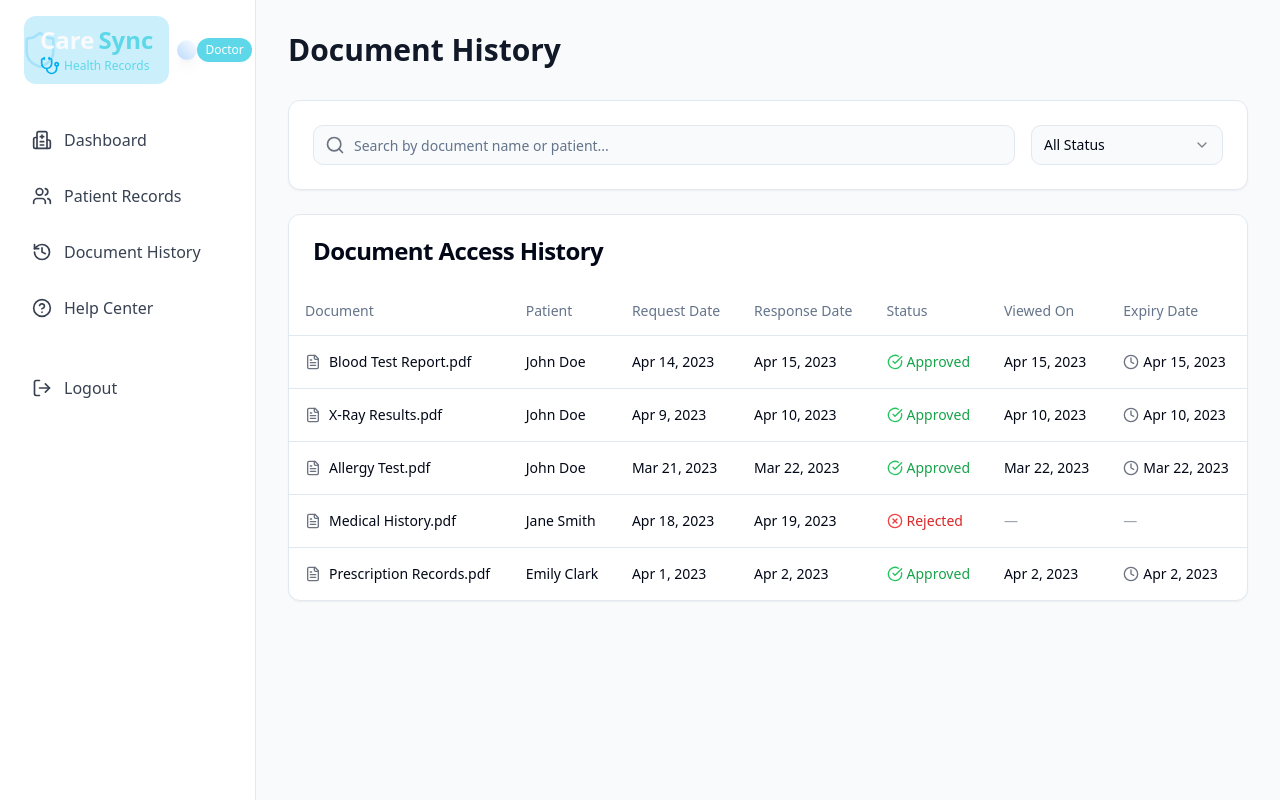
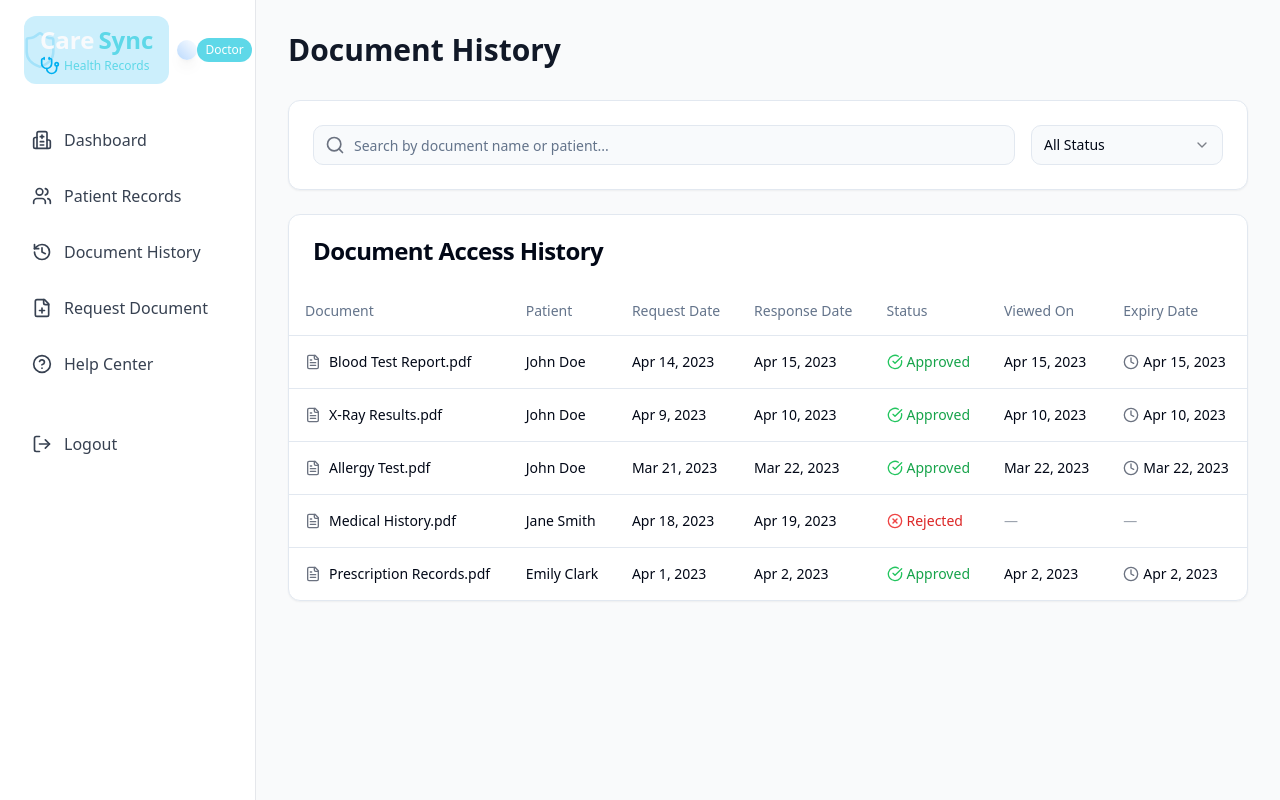
Before and after one commit to Vaibhav2543/care-sync-user-portal, a React (Vite) app: page /history in a window 1280 px wide. Built offline with nearby package versions, Linux system fonts and the light colour scheme.

Commit message:
Add Help Center to Doctor sidebar
Adds the Help Center navigation item to the Doctor sidebar.

```diff
--- a/src/components/DoctorLayout.tsx
+++ b/src/components/DoctorLayout.tsx
@@ -1,7 +1,8 @@
+
 import React from "react";
 import { Link, useLocation, useNavigate } from "react-router-dom";
 import Logo from "./Logo";
-import { Users, ClipboardList, Hospital, HelpCircle, LogOut, History } from "lucide-react";
+import { Users, Hospital, HelpCircle, LogOut, History, FilePlus } from "lucide-react";
 import { toast } from "@/hooks/use-toast";
 
 interface NavItemProps {
@@ -77,6 +78,12 @@ const DoctorLayout: React.FC<DoctorLayoutProps> = ({ children, title }) => {
             active={location.pathname === "/doctor/document-history"}
           />
           <NavItem
+            to="/doctor/request-document"
+            label="Request Document"
+            icon={<FilePlus size={20} />}
+            active={location.pathname === "/doctor/request-document"}
+          />
+          <NavItem
             to="/doctor/help"
             label="Help Center"
             icon={<HelpCircle size={20} />}
```
